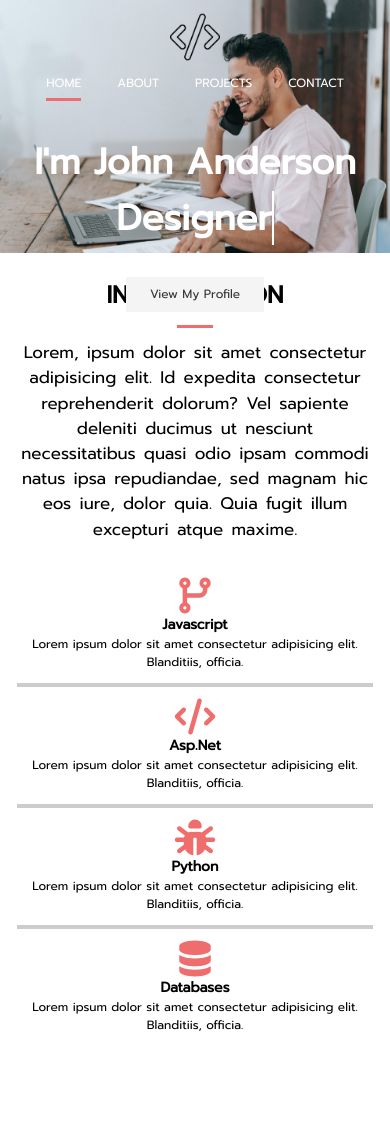
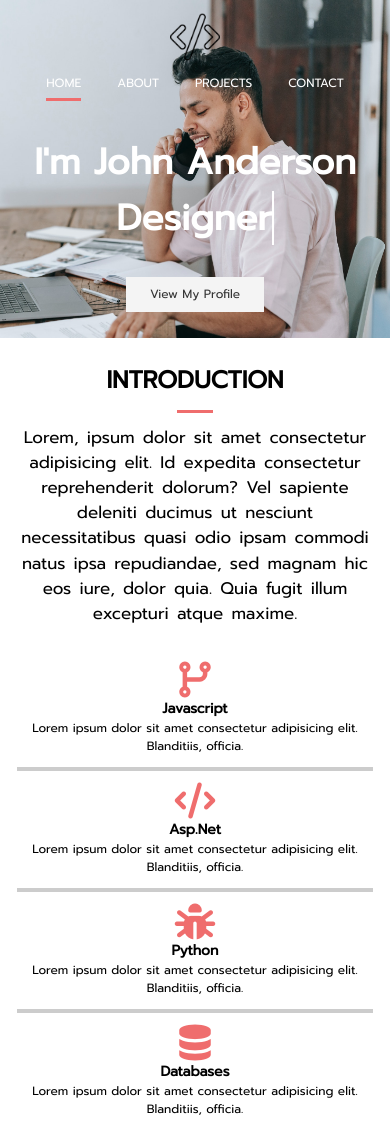
Before and after one commit to FurkanVural/freelancer, a website: page public/index.html in a window 390 px wide. Shown: the top 1121 px of the page. Drawn offline with nearby package versions, Linux system fonts and the light colour scheme.

Commit message:
Mesajını buraya yaz

```diff
--- a/scss/_mobile.scss
+++ b/scss/_mobile.scss
@@ -17,7 +17,7 @@
 
   #header {
     &__home {
-      height: 60vh;
+      height: 65vh;
     }
     #home {
       &__a {
@@ -73,7 +73,7 @@
 
   #header {
     &__home {
-      height: 30vh;
+      height: 40vh;
       .header-content {
         padding-top: 3rem;
         h1 {
```
Also changed, not shown: public/css/main.css.
